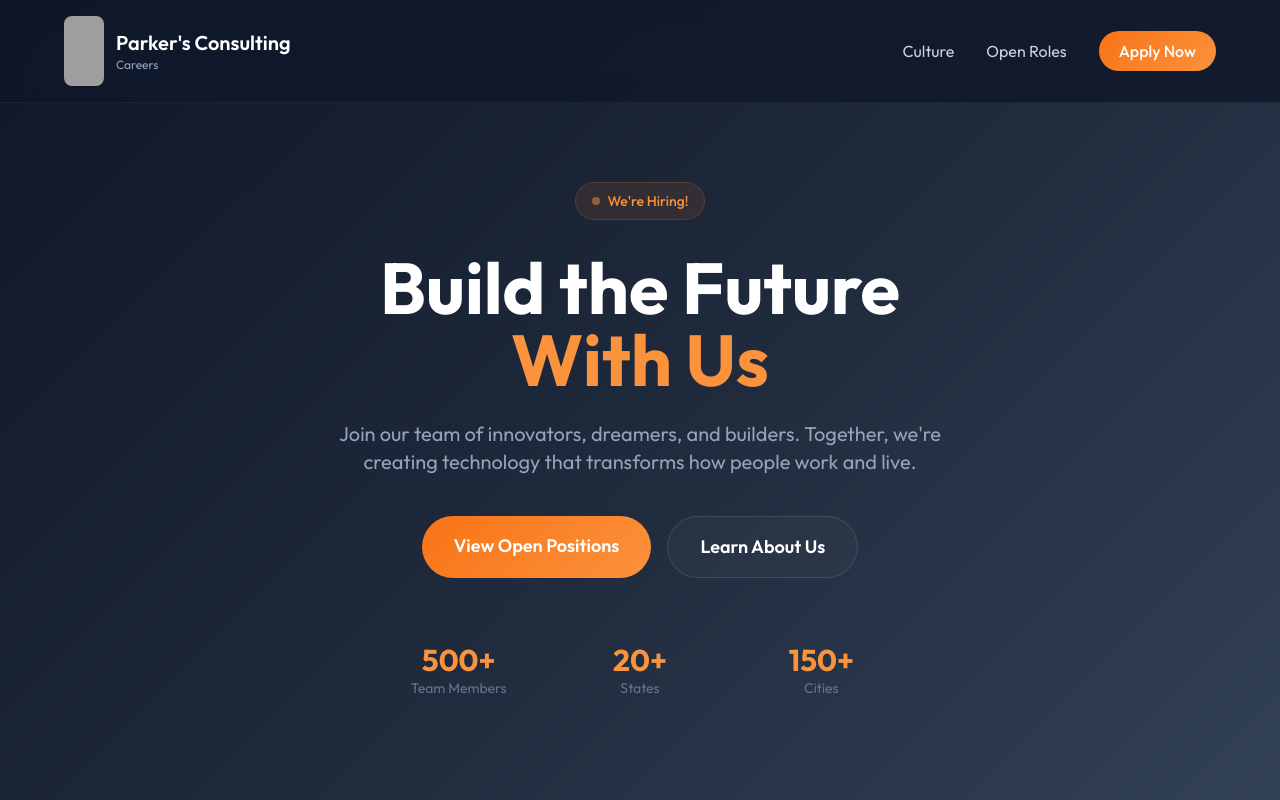
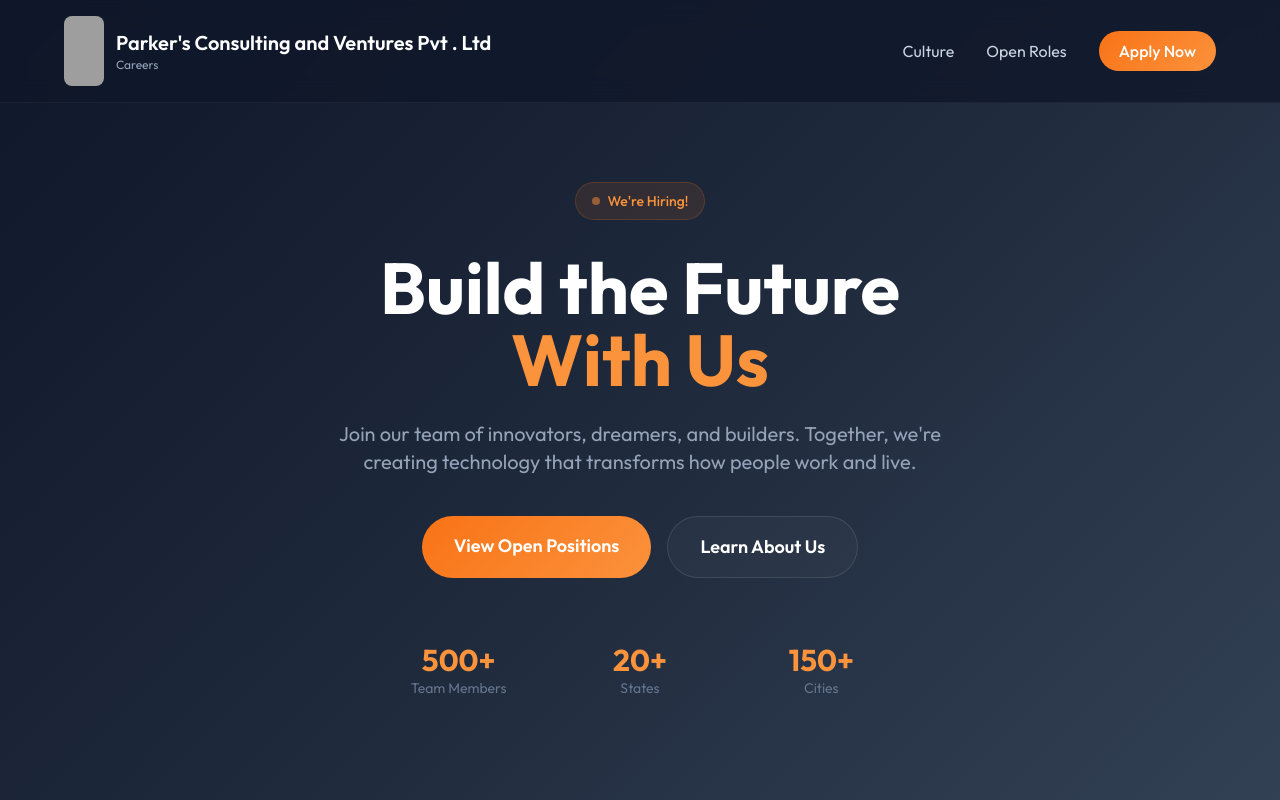
Before and after one commit to Gaurav-mishra777/parker_hiring_page, a website: page index.html in a window 1280 px wide. Drawn offline with nearby package versions, Linux system fonts and the light colour scheme; grey boxes are pictures that could not be loaded.

Commit message:
Update company name in homepage

```diff
--- a/index.html
+++ b/index.html
@@ -92,11 +92,11 @@
             <div class="max-w-6xl mx-auto flex items-center justify-between">
                 <div class="flex items-center gap-3">
                     <img src="https://ik.imagekit.io/2jiaqpas32/wp-content/uploads/2021/05/parker_logo_update-removebg-preview.png"
-                        alt="Parker's Consulting Logo" class="w-10 h-10 rounded-lg object-cover" style="height: 70px;"
+                        alt="Parker's Consulting and Ventures Pvt . Ltd Logo" class="w-10 h-10 rounded-lg object-cover" style="height: 70px;"
                         loading="lazy"
                         onerror="console.error('Logo failed to load:', this.src); this.style.background='#f97316'; this.alt='Parker Logo';">
                     <div>
-                        <span id="nav-company" class="text-xl font-semibold">Parker's Consulting</span>
+                        <span id="nav-company" class="text-xl font-semibold">Parker's Consulting and Ventures Pvt . Ltd</span>
                         <p class="text-xs text-slate-400">Careers</p>
                     </div>
                 </div>
@@ -557,10 +557,10 @@
             <div class="max-w-6xl mx-auto text-center">
                 <div class="flex items-center justify-center gap-2 mb-4">
                     <img src="https://ik.imagekit.io/2jiaqpas32/wp-content/uploads/2021/05/parker_logo_update-removebg-preview.png"
-                        alt="Parker's Consulting Logo" class="w-8 h-8 rounded object-cover" style="height: 70px;"
+                        alt="Parker's Consulting and Ventures Pvt . Ltd Logo" class="w-8 h-8 rounded object-cover" style="height: 70px;"
                         loading="lazy"
                         onerror="console.error('Logo failed to load:', this.src); this.style.background='#f97316'; this.alt='Logo';">
-                    <span id="footer-company" class="text-lg font-semibold">Parker's Consulting</span>
+                    <span id="footer-company" class="text-lg font-semibold">Parker's Consulting and Ventures Pvt . Ltd</span>
                 </div>
                 <p class="text-slate-500 text-sm">© 2024 All rights reserved. Building the future, one hire at a time.
                 </p>
```
Also changed, not shown: 1 other file.
